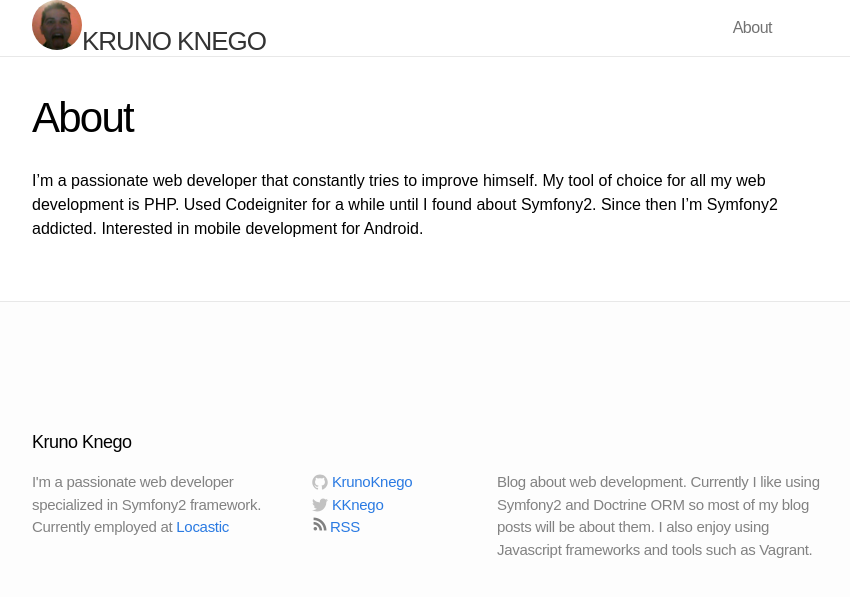
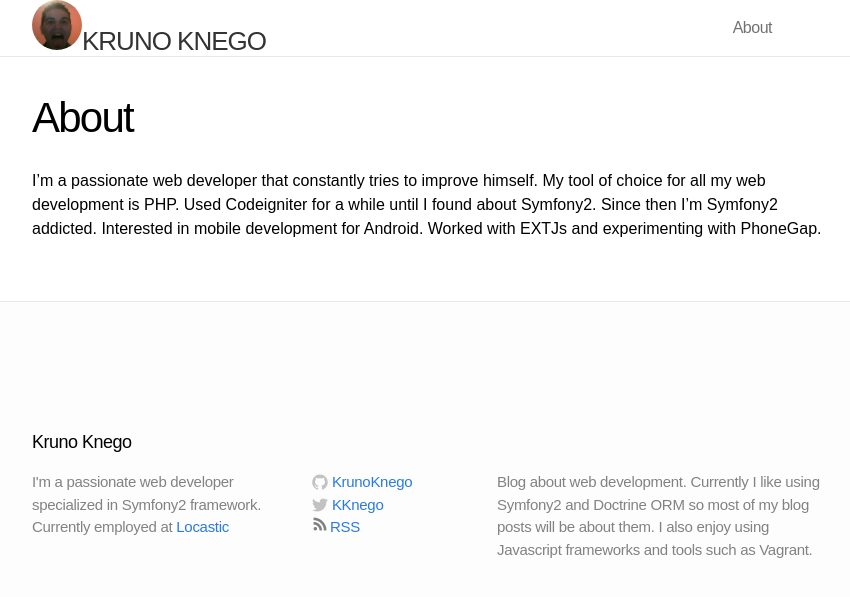
Before and after one commit to guotechfin/KrunoKnego.github.io, a Jekyll site: the page built from about.md, in a window 1280 px wide. Shown: the top 597 px of the page, without its empty margins (208-1058 px from the left). Built offline with Jekyll 4.4.1, drawn with Linux system fonts in a browser that asks for light colours.

Commit message:
Updated about.

```diff
--- a/about.md
+++ b/about.md
@@ -6,4 +6,4 @@ permalink: /about/
 
 I'm a passionate web developer that constantly tries to improve himself. My tool of choice for all my web
 development is PHP. Used Codeigniter for a while until I found about Symfony2. Since then I'm Symfony2 addicted.
-Interested in mobile development for Android.
+Interested in mobile development for Android. Worked with EXTJs and experimenting with PhoneGap.
```
